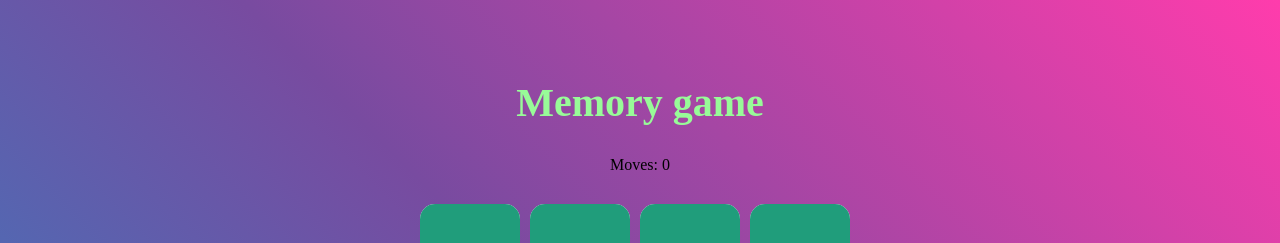
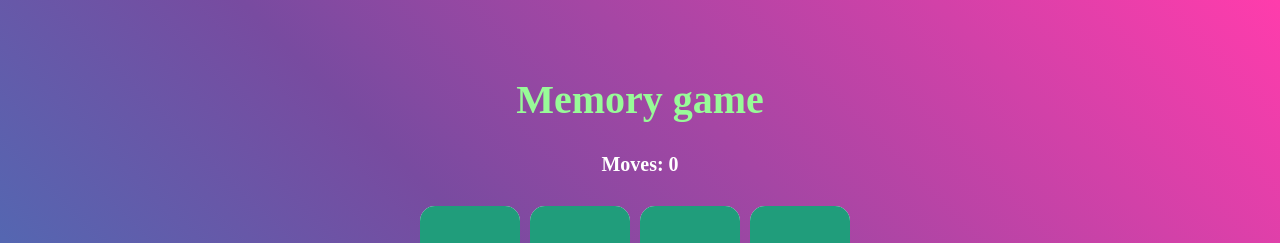
Before and after one commit to atulpandey9/Card-Matching-Game, a plain HTML site: page index.html in a window 1280 px wide. Shown: the top 243 px of the page. Drawn offline with Linux system fonts and the light colour scheme.

Commit message:
Update style.css
updated css

```diff
--- a/style.css
+++ b/style.css
@@ -67,6 +67,12 @@ border-radius: 15px;
 .box.after,.boxmatch:after{
     transform: rotateX(180deg);
 }
+#moveCounter {
+  font-size: 20px;
+  font-weight: bold;
+  color: white;
+}
+
 /* From Uiverse.io by TCdesign-dev */
 .reset {
     align-items: center;
```
